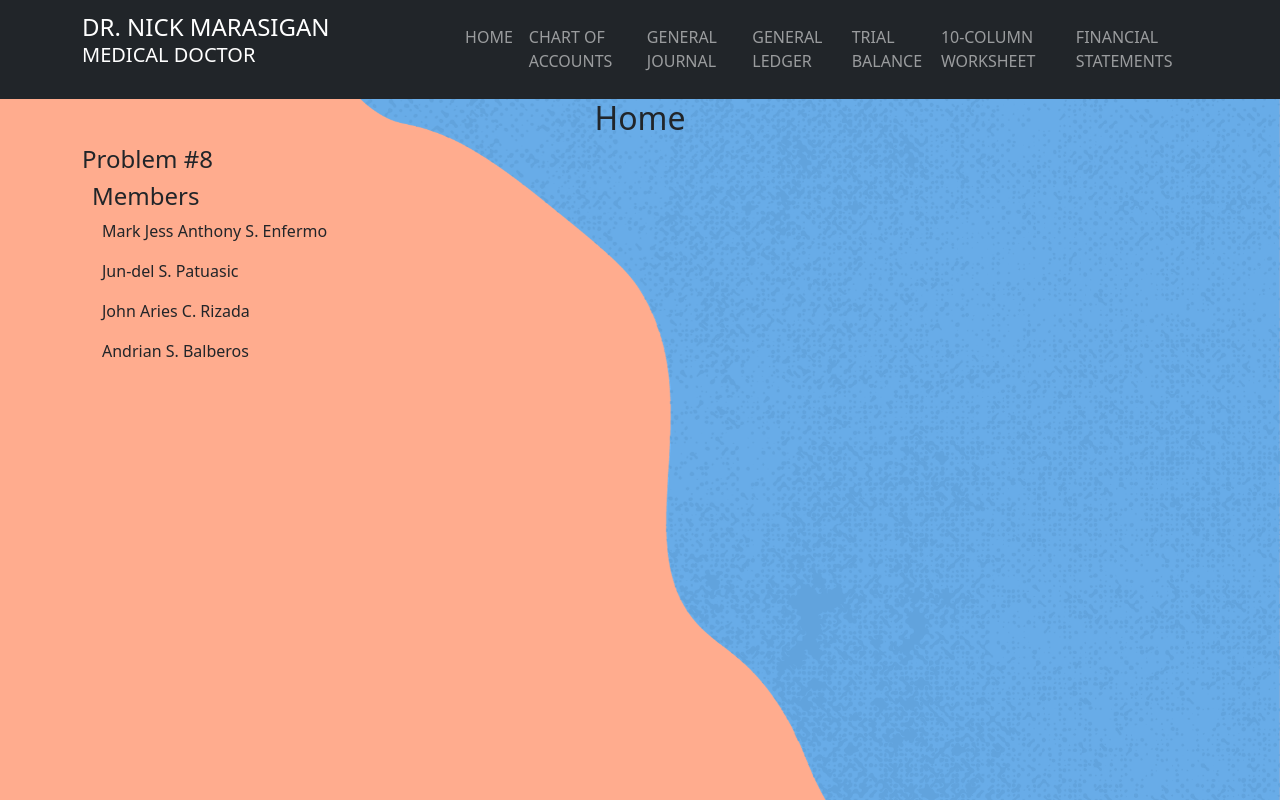
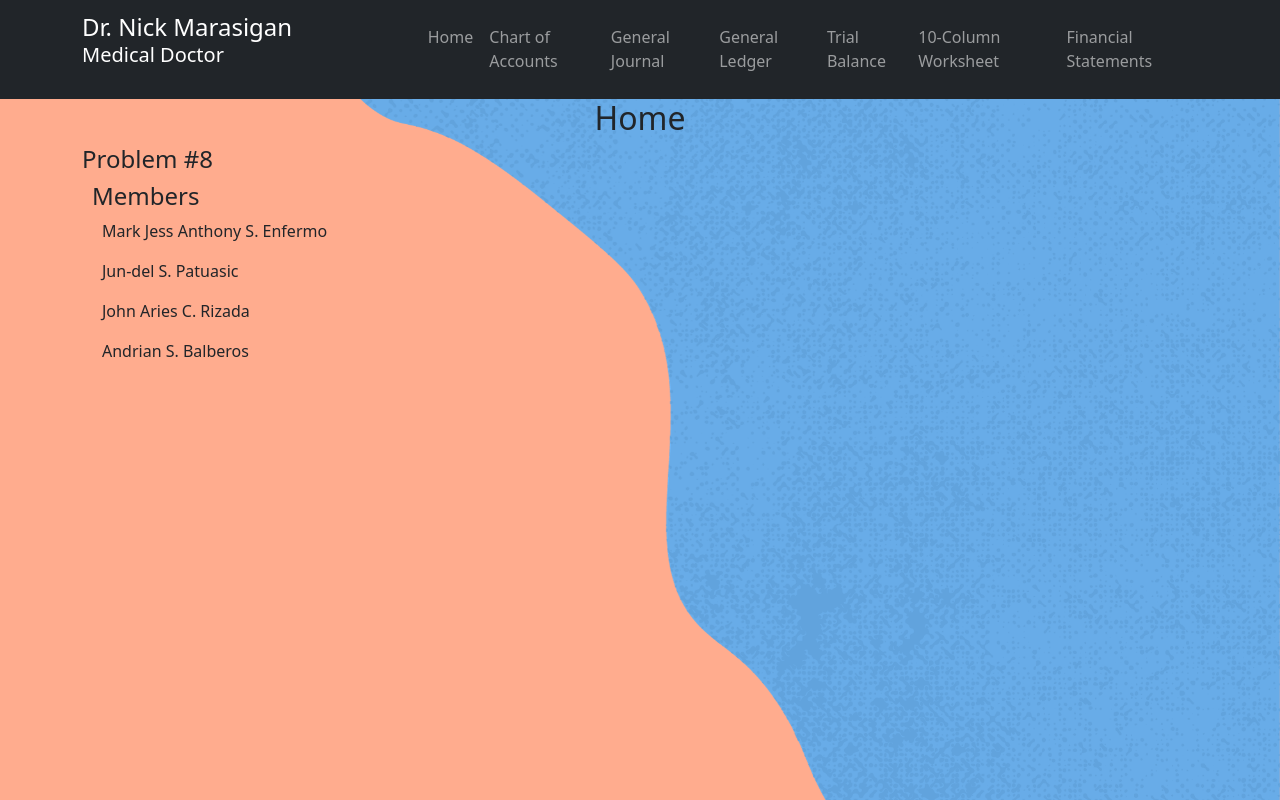
Before and after one commit to orenji-neko/accounting-website, a React (Create React App) app: page / in a window 1280 px wide. Built offline with nearby package versions, Linux system fonts and the light colour scheme.

Commit message:
capitalized

```diff
--- a/src/App.js
+++ b/src/App.js
@@ -32,17 +32,17 @@ function App() {
         <Navbar bg="dark" variant="dark" sticky="top">
           <Container>
             <Navbar.Brand href="#home" onClick={() => {setPanel(<Home/>)}}>
-              <h4 style={{marginBottom: -2}}>DR. NICK MARASIGAN</h4>
-              <p>MEDICAL DOCTOR</p>
+              <h4 style={{marginBottom: -2}}>Dr. Nick Marasigan</h4>
+              <p>Medical Doctor</p>
             </Navbar.Brand>
             <Nav className="me-auto" style={{marginLeft: "10%"}}>
-              <Nav.Link href="#home" onClick={() => {setPanel(<Home/>)}}>HOME</Nav.Link>
-              <Nav.Link href="#chart" onClick={()=>{setPanel(<Chart/>)}}>CHART OF ACCOUNTS</Nav.Link>
-              <Nav.Link href="#generaljournal" onClick={() => {setPanel(<GeneralJournal/>)}}>GENERAL JOURNAL</Nav.Link>
-              <Nav.Link href="#generalledger" onClick={() => {setPanel(<Ledger/>)}}>GENERAL LEDGER</Nav.Link>
-              <Nav.Link href="#trialbalance" onClick={() => {setPanel(<TrialBalance/>)}}>TRIAL BALANCE</Nav.Link>
-              <Nav.Link href="#worksheet" onClick={() => {setPanel(<Worksheet/>)}}>10-COLUMN WORKSHEET</Nav.Link>
-              <Nav.Link href="#financials" onClick={() => {setPanel(<FinancialStatements/>)}}>FINANCIAL STATEMENTS</Nav.Link>
+              <Nav.Link href="#home" onClick={() => {setPanel(<Home/>)}}>Home</Nav.Link>
+              <Nav.Link href="#chart" onClick={()=>{setPanel(<Chart/>)}}>Chart of Accounts</Nav.Link>
+              <Nav.Link href="#generaljournal" onClick={() => {setPanel(<GeneralJournal/>)}}>General Journal</Nav.Link>
+              <Nav.Link href="#generalledger" onClick={() => {setPanel(<Ledger/>)}}>General Ledger</Nav.Link>
+              <Nav.Link href="#trialbalance" onClick={() => {setPanel(<TrialBalance/>)}}>Trial Balance</Nav.Link>
+              <Nav.Link href="#worksheet" onClick={() => {setPanel(<Worksheet/>)}}>10-Column Worksheet</Nav.Link>
+              <Nav.Link href="#financials" onClick={() => {setPanel(<FinancialStatements/>)}}>Financial Statements</Nav.Link>
             </Nav>
           </Container>
         </Navbar>
```
